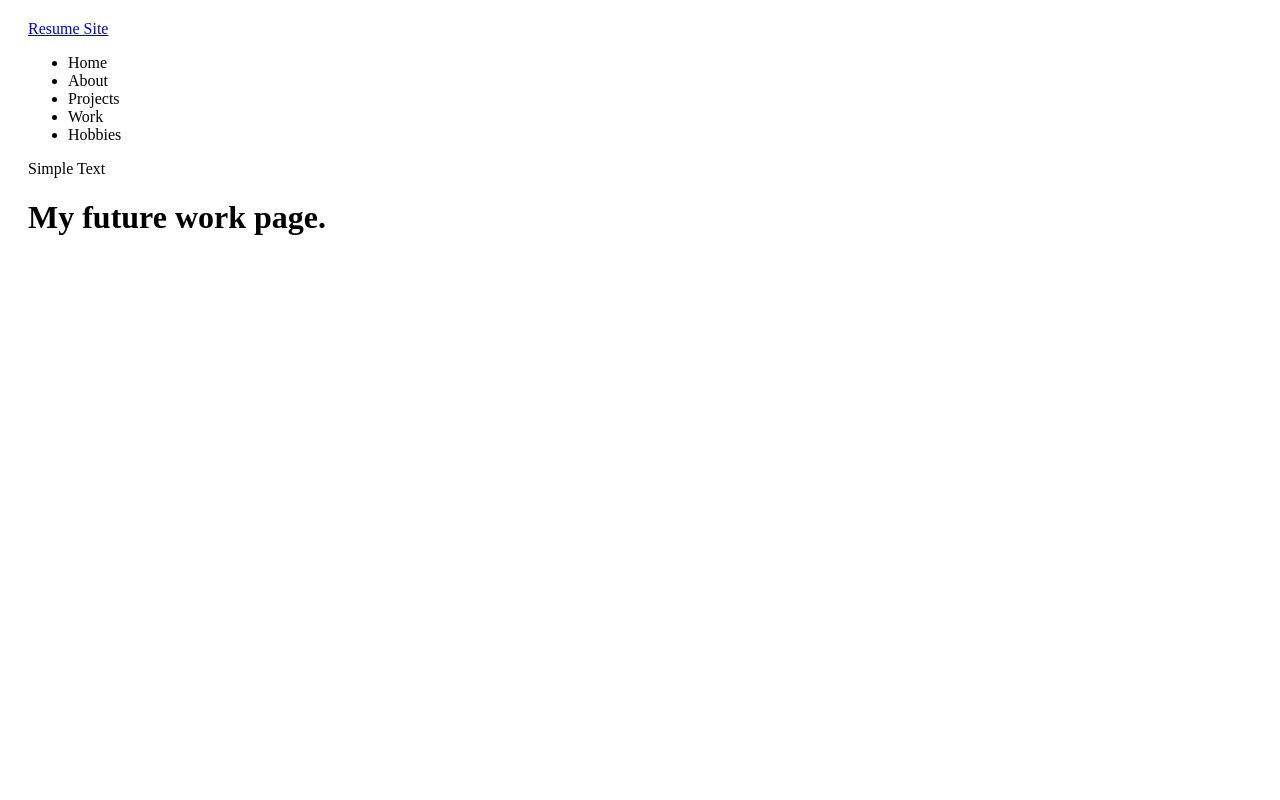
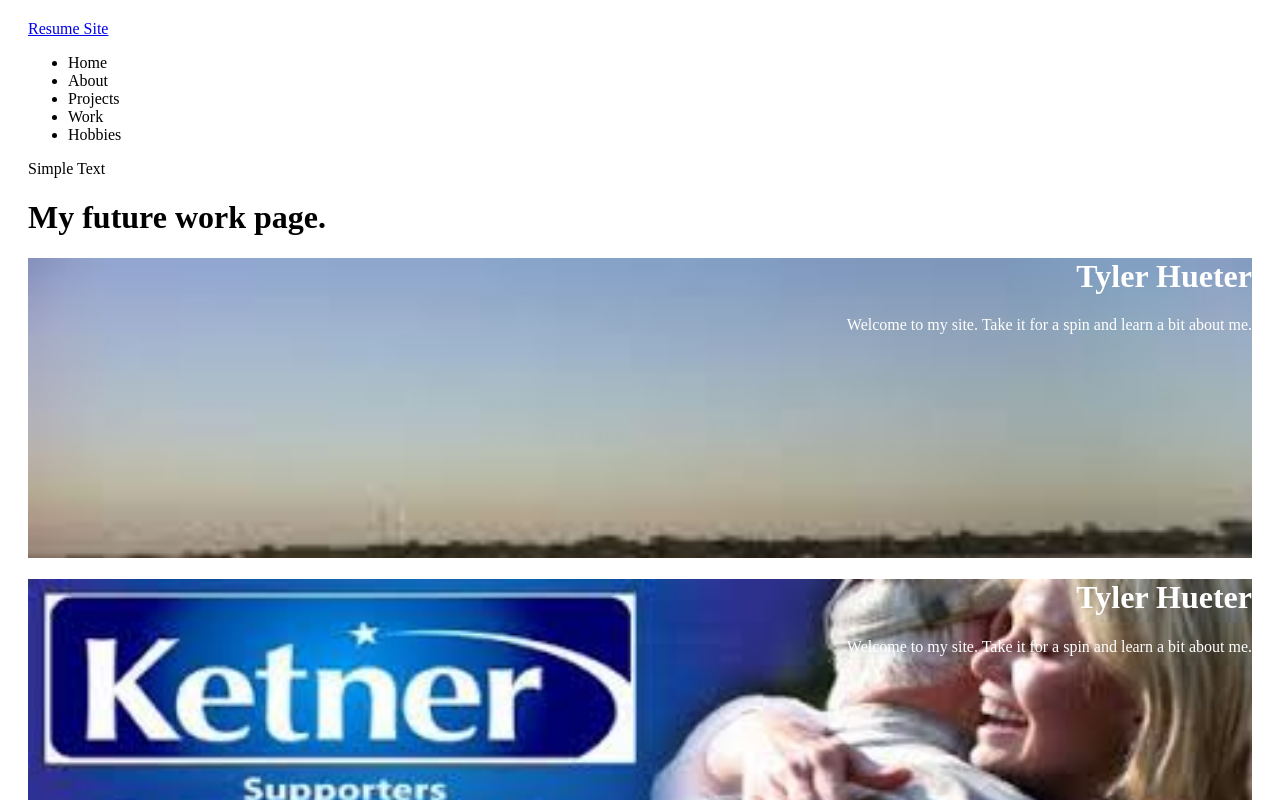
Before and after one commit to ethueter/ethueterResume, a Next.js app: page /work in a window 1280 px wide. Shown: the top 800 px of the page. Built offline with nearby package versions, Linux system fonts and the light colour scheme.

Commit message:
work banner

```diff
--- /dev/null
+++ b/components/WorkBanner.js
@@ -0,0 +1,34 @@
+import React from 'react';
+import { Jumbotron, Container } from 'reactstrap';
+
+// const jumboStyle = {
+//     backgroundImage: "url('/battery.png')",
+//     backgroundSize: 'cover',
+//     height: 500,
+//     textAlign: 'right',
+//     color: 'white'
+// };
+
+
+const WorkBanner = ({ imageURL }) => {
+    return (
+        <div>
+            <Jumbotron fluid style={{
+                backgroundImage: `url(${imageURL})`,
+                backgroundSize: 'cover',
+                height: 300,
+                textAlign: 'right',
+                color: 'white'
+            }} >
+                <Container fluid >
+                    <h1 className="display-3">Tyler Hueter</h1>
+                    <p className="lead">
+                        Welcome to my site. Take it for a spin and learn a bit about me.
+            </p>
+                </Container>
+            </Jumbotron>
+        </div>
+    );
+};
+
+export default WorkBanner;
--- a/pages/work.js
+++ b/pages/work.js
@@ -1,10 +1,14 @@
 import Layout from '../components/Layout';
+import WorkBanner from '../components/WorkBanner';
 
 const Work = () => {
 
     return (
         <Layout>
             <h1>My future work page.</h1>
+            <WorkBanner imageURL="/taxi2.jpeg" />
+            <WorkBanner imageURL="/ketner1.jpeg"/>
+            <WorkBanner imageURL="/orchestra1.jpg" />
         </Layout>
     )
 }
```
Also changed, not shown: public/taxi1.jpeg (added), public/taxi2.jpeg (added).
